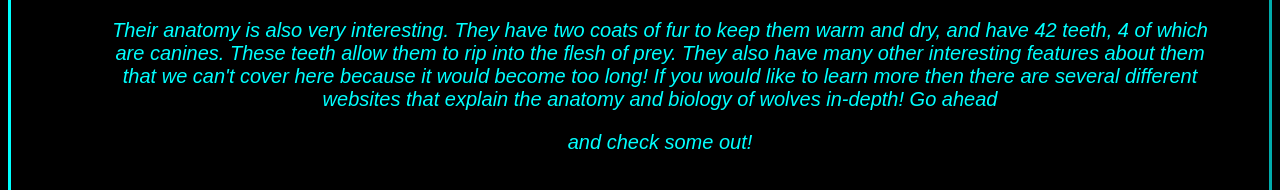
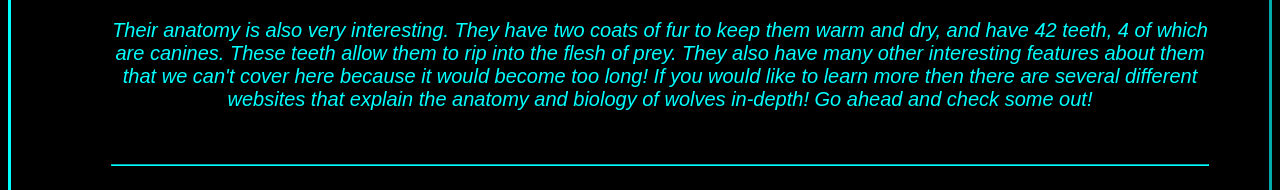
Before and after one commit to FireLegend01/ColorWolf1.github.io, a plain HTML site: page Index.html in a window 1280 px wide. Shown: the part 5520-5710 px from the top of the page. Drawn offline with Linux system fonts and the light colour scheme; a script that the page names is missing.

Commit message:
Updated index.html

```diff
--- a/Index.html
+++ b/Index.html
@@ -203,7 +203,7 @@ img:hover {transform: scale(1.02);}
                                 <br>
                                 <li> Wolves have even better hearing than dogs, which means they can hear miles (litterally!) away in an open field. <br> <a href="https://wolf.org/original-articles/how-wolves-use-their-sense-of-hearing-to-engage-the-world/" target="_blank">("How wolves use hearing to engage the world" - wolf.org, Nov 1, 2021)</a><br></li>
                                 <br>
-                                <p style="text-align:center"> Their anatomy is also very interesting. They have two coats of fur to keep them warm and dry, and have 42 teeth, 4 of which are canines. These teeth allow them to rip into the flesh of prey. They also have many other interesting features about them that we can't cover here because it would become too long! If you would like to learn more then there are several different websites that explain the anatomy and biology of wolves in-depth! Go ahead</p> <p text-align:left>and check some out! </p>
+                                <p style="text-align:center"> Their anatomy is also very interesting. They have two coats of fur to keep them warm and dry, and have 42 teeth, 4 of which are canines. These teeth allow them to rip into the flesh of prey. They also have many other interesting features about them that we can't cover here because it would become too long! If you would like to learn more then there are several different websites that explain the anatomy and biology of wolves in-depth! Go ahead and check some out! </p>
                     <br>
                     <artricle>
                     <hr>
```
